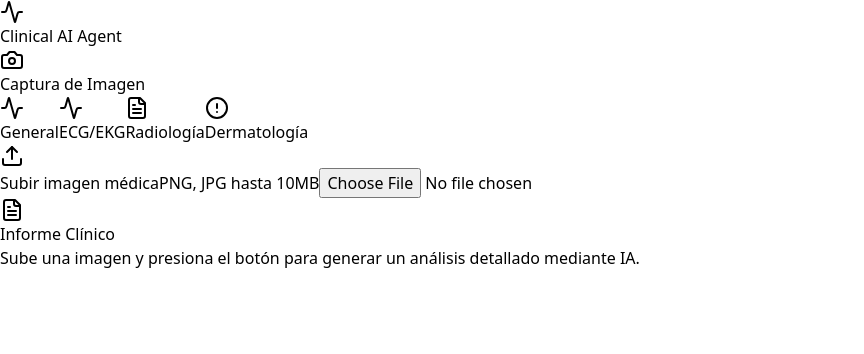
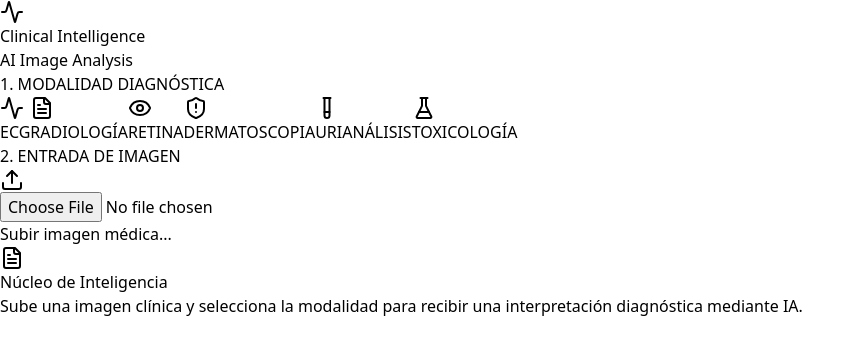
Before and after one commit to max100-eng/image-clinical-analyzer, a React (Vite) app: page / in a window 1280 px wide. Shown: the top 354 px of the page, without its empty margins (0-864 px from the left). Built offline with nearby package versions, Linux system fonts and the light colour scheme; no server answers.

Commit message:
Interfaz profesional completa

```diff
--- a/src/App.tsx
+++ b/src/App.tsx
@@ -2,164 +2,157 @@ import { useState } from 'react';
 import { ImageType, AnalysisResult } from './types';
 import { analyzeImage } from './services/geminiService';
 import AnalysisDisplay from './components/AnalysisDisplay';
-import { Camera, Upload, Activity, AlertCircle, FileText, ChevronRight } from 'lucide-react';
+import {
+  Activity, FileText, Eye, ShieldAlert,
+  TestTube, FlaskConical, Upload, ChevronRight
+} from 'lucide-react';
 
 function App() {
   const [selectedImage, setSelectedImage] = useState<ImageType | null>(null);
   const [analysis, setAnalysis] = useState<AnalysisResult | null>(null);
   const [isAnalyzing, setIsAnalyzing] = useState(false);
-  const [error, setError] = useState<string | null>(null);
-  const [category, setCategory] = useState<string>('general');
+  const [category, setCategory] = useState<string>('ecg');
 
-  const categories = [
-    { id: 'general', name: 'General', icon: Activity },
-    { id: 'ekg', name: 'ECG/EKG', icon: Activity },
-    { id: 'radiology', name: 'Radiología', icon: FileText },
-    { id: 'dermatology', name: 'Dermatología', icon: AlertCircle },
+  const modalities = [
+    { id: 'ecg', name: 'ECG', icon: Activity },
+    { id: 'radiology', name: 'RADIOLOGÍA', icon: FileText },
+    { id: 'retina', name: 'RETINA', icon: Eye },
+    { id: 'dermatoscopy', name: 'DERMATOSCOPIA', icon: ShieldAlert },
+    { id: 'urinalysis', name: 'URIANÁLISIS', icon: TestTube },
+    { id: 'toxicology', name: 'TOXICOLOGÍA', icon: FlaskConical },
   ];
 
   const handleImageUpload = (e: React.ChangeEvent<HTMLInputElement>) => {
     const file = e.target.files?.[0];
     if (file) {
-      const url = URL.createObjectURL(file);
       setSelectedImage({
         id: Math.random().toString(36).substr(2, 9),
-        url,
+        url: URL.createObjectURL(file),
         file,
         category
       });
-      setAnalysis(null);
-      setError(null);
+      setAnalysis(null); // Limpiar análisis previo al subir nueva imagen
     }
   };
 
-  const handleAnalyze = async () => {
+  const executeAnalysis = async () => {
     if (!selectedImage) return;
-
     setIsAnalyzing(true);
-    setError(null);
     try {
-      const result = await analyzeImage(selectedImage.file, selectedImage.category);
-      setAnalysis(result);
-    } catch (err) {
-      setError('Error al analizar la imagen. Por favor, intente de nuevo.');
-      console.error(err);
+      const res = await analyzeImage(selectedImage.file, category);
+      setAnalysis(res);
+    } catch (error) {
+      console.error("Error en el análisis:", error);
+      alert("Hubo un error al procesar la imagen con la IA.");
     } finally {
       setIsAnalyzing(false);
     }
   };
 
   return (
-    <div className="min-h-screen bg-slate-50">
-      {/* Header */}
-      <nav className="bg-white border-b border-slate-200 px-6 py-4">
-        <div className="max-w-7xl mx-auto flex items-center justify-between">
-          <div className="flex items-center gap-2">
-            <div className="bg-blue-600 p-2 rounded-lg">
-              <Activity className="w-6 h-6 text-white" />
+    <div className="min-h-screen bg-[#f8fafc] p-8 font-sans">
+      <div className="max-w-6xl mx-auto grid grid-cols-1 lg:grid-cols-12 gap-8">
+
+        {/* COLUMNA IZQUIERDA: Configuración y Carga */}
+        <div className="lg:col-span-7 space-y-8">
+          {/* Logo y Título */}
+          <div className="flex items-center gap-3">
+            <div className="bg-[#006070] p-2 rounded-lg">
+              <Activity className="text-white w-6 h-6" />
             </div>
-            <h1 className="text-xl font-bold text-slate-900">Clinical AI Agent</h1>
+            <div>
+              <h1 className="text-2xl font-bold text-[#001e2b]">Clinical Intelligence</h1>
+              <p className="text-[#006070] text-[10px] font-black uppercase tracking-[0.2em]">AI Image Analysis</p>
             </div>
           </div>
-      </nav>
 
-      <main className="max-w-7xl mx-auto px-6 py-8">
-        <div className="grid grid-cols-1 lg:grid-cols-2 gap-8">
-          {/* Left Column: Upload and Preview */}
-          <div className="space-y-6">
-            <div className="bg-white rounded-2xl p-6 shadow-sm border border-slate-200">
-              <h2 className="text-lg font-semibold mb-4 flex items-center gap-2">
-                <Camera className="w-5 h-5 text-blue-600" />
-                Captura de Imagen
+          {/* 1. SECCIÓN: Modalidad Diagnóstica */}
+          <section>
+            <h2 className="text-[#001e2b] font-black italic mb-4 flex items-center gap-2 text-sm">
+              <span className="text-[#006070] not-italic">1.</span> MODALIDAD DIAGNÓSTICA
             </h2>
-
-              <div className="grid grid-cols-2 gap-3 mb-6">
-                {categories.map((cat) => (
+            <div className="grid grid-cols-3 gap-4">
+              {modalities.map((m) => (
                 <button
-                    key={cat.id}
-                    onClick={() => setCategory(cat.id)}
-                    className={`p-3 rounded-xl border flex items-center gap-3 transition-all ${
-                      category === cat.id
-                        ? 'border-blue-600 bg-blue-50 text-blue-700 shadow-sm'
-                        : 'border-slate-200 hover:border-slate-300 text-slate-600'
+                  key={m.id}
+                  onClick={() => setCategory(m.id)}
+                  className={`flex flex-col items-center justify-center p-6 rounded-2xl border-b-4 transition-all ${
+                    category === m.id
+                    ? 'bg-[#006070] text-white border-[#004d5a] shadow-lg'
+                    : 'bg-white text-[#006070] border-slate-200 hover:bg-slate-50 border-b-slate-300'
                   }`}
                 >
-                    <cat.icon className="w-4 h-4" />
-                    <span className="text-sm font-medium">{cat.name}</span>
+                  <m.icon className={`w-8 h-8 mb-2 ${category === m.id ? 'text-white' : 'text-[#006070]'}`} />
+                  <span className="text-[10px] font-black uppercase tracking-tighter">{m.name}</span>
                 </button>
               ))}
             </div>
+          </section>
 
+          {/* 2. SECCIÓN: Entrada de Imagen */}
+          <section>
+            <h2 className="text-[#001e2b] font-black italic mb-4 flex items-center gap-2 text-sm">
+              <span className="text-[#006070] not-italic">2.</span> ENTRADA DE IMAGEN
+            </h2>
+            <div className="bg-white border-2 border-dashed border-slate-200 rounded-[32px] p-12 text-center shadow-sm">
               {!selectedImage ? (
-                <label className="border-2 border-dashed border-slate-200 rounded-2xl p-12 flex flex-col items-center justify-center cursor-pointer hover:bg-slate-50 transition-colors group">
-                  <div className="bg-slate-100 p-4 rounded-full group-hover:bg-blue-50 transition-colors">
-                    <Upload className="w-8 h-8 text-slate-400 group-hover:text-blue-600" />
+                <label className="cursor-pointer block">
+                  <div className="bg-slate-50 w-20 h-20 rounded-full flex items-center justify-center mx-auto mb-4">
+                    <Upload className="text-slate-300 w-10 h-10" />
                   </div>
-                  <span className="mt-4 text-slate-600 font-medium">Subir imagen médica</span>
-                  <span className="mt-1 text-slate-400 text-sm">PNG, JPG hasta 10MB</span>
                   <input type="file" className="hidden" onChange={handleImageUpload} accept="image/*" />
+                  <p className="text-slate-400 font-bold text-sm">Subir imagen médica...</p>
                 </label>
               ) : (
                 <div className="space-y-4">
-                  <div className="relative rounded-2xl overflow-hidden bg-slate-100 border border-slate-200">
-                    <img src={selectedImage.url} alt="Preview" className="w-full h-auto max-h-[400px] object-contain" />
+                  <div className="relative inline-block">
+                    <img src={selectedImage.url} className="max-h-64 mx-auto rounded-xl shadow-md" alt="Preview" />
                     <button
                       onClick={() => setSelectedImage(null)}
-                      className="absolute top-4 right-4 bg-white/90 backdrop-blur p-2 rounded-full shadow-lg hover:bg-white text-slate-600"
+                      className="absolute -top-2 -right-2 bg-red-500 text-white rounded-full p-1 shadow-lg"
                     >
-                      <AlertCircle className="w-5 h-5" />
+                      <ShieldAlert className="w-4 h-4" />
                     </button>
                   </div>
                   <button
-                    onClick={handleAnalyze}
+                    onClick={executeAnalysis}
                     disabled={isAnalyzing}
-                    className="w-full bg-blue-600 text-white py-4 rounded-xl font-bold flex items-center justify-center gap-2 hover:bg-blue-700 disabled:opacity-50 transition-all shadow-lg shadow-blue-200"
+                    className="w-full bg-[#006070] text-white py-4 rounded-2xl font-black uppercase tracking-widest hover:bg-[#004d5a] transition-colors flex items-center justify-center gap-3 disabled:opacity-50"
                   >
                     {isAnalyzing ? (
-                      <>
                       <div className="w-5 h-5 border-2 border-white/30 border-t-white rounded-full animate-spin" />
-                        Analizando...
-                      </>
                     ) : (
-                      <>
-                        Generar Informe Clínico
-                        <ChevronRight className="w-5 h-5" />
-                      </>
+                      <>Ejecutar Análisis <ChevronRight className="w-5 h-5" /></>
                     )}
                   </button>
                 </div>
               )}
+            </div>
+          </section>
+        </div>
 
-              {error && (
-                <div className="mt-4 p-4 bg-red-50 border border-red-100 rounded-xl flex items-center gap-3 text-red-700 text-sm">
-                  <AlertCircle className="w-5 h-5 flex-shrink-0" />
-                  {error}
+        {/* COLUMNA DERECHA: Resultados (Núcleo de Inteligencia) */}
+        <div className="lg:col-span-5">
+          <div className="bg-white rounded-[32px] border border-slate-100 shadow-sm p-8 min-h-[600px] flex flex-col sticky top-8">
+            {analysis ? (
+              <AnalysisDisplay analysis={analysis} />
+            ) : (
+              <div className="flex-1 flex flex-col items-center justify-center text-center">
+                <div className="bg-slate-50 w-24 h-24 rounded-full flex items-center justify-center mb-6">
+                  <FileText className="text-slate-200 w-12 h-12" />
+                </div>
+                <h3 className="text-[#001e2b] text-2xl font-black mb-2">Núcleo de Inteligencia</h3>
+                <p className="text-slate-400 text-sm px-8 leading-relaxed">
+                  Sube una imagen clínica y selecciona la modalidad para recibir una interpretación diagnóstica mediante IA.
+                </p>
               </div>
             )}
           </div>
         </div>
 
-          {/* Right Column: Results */}
-          <div className="space-y-6">
-            {analysis ? (
-              <AnalysisDisplay analysis={analysis} />
-            ) : (
-              <div className="bg-white rounded-2xl p-12 shadow-sm border border-slate-200 flex flex-col items-center justify-center text-center h-full min-h-[400px]">
-                <div className="bg-slate-50 p-6 rounded-full mb-6">
-                  <FileText className="w-12 h-12 text-slate-300" />
       </div>
-                <h3 className="text-xl font-bold text-slate-900 mb-2">Informe Clínico</h3>
-                <p className="text-slate-500 max-w-xs">
-                  Sube una imagen y presiona el botón para generar un análisis detallado mediante IA.
-                </p>
-              </div>
-            )}
-          </div>
-        </div>
-      </main>
     </div>
   );
 }
 
-// ESTO ES LO QUE FALTABA
 export default App;
```
Lines whose indentation alone changed are shown as unchanged.
